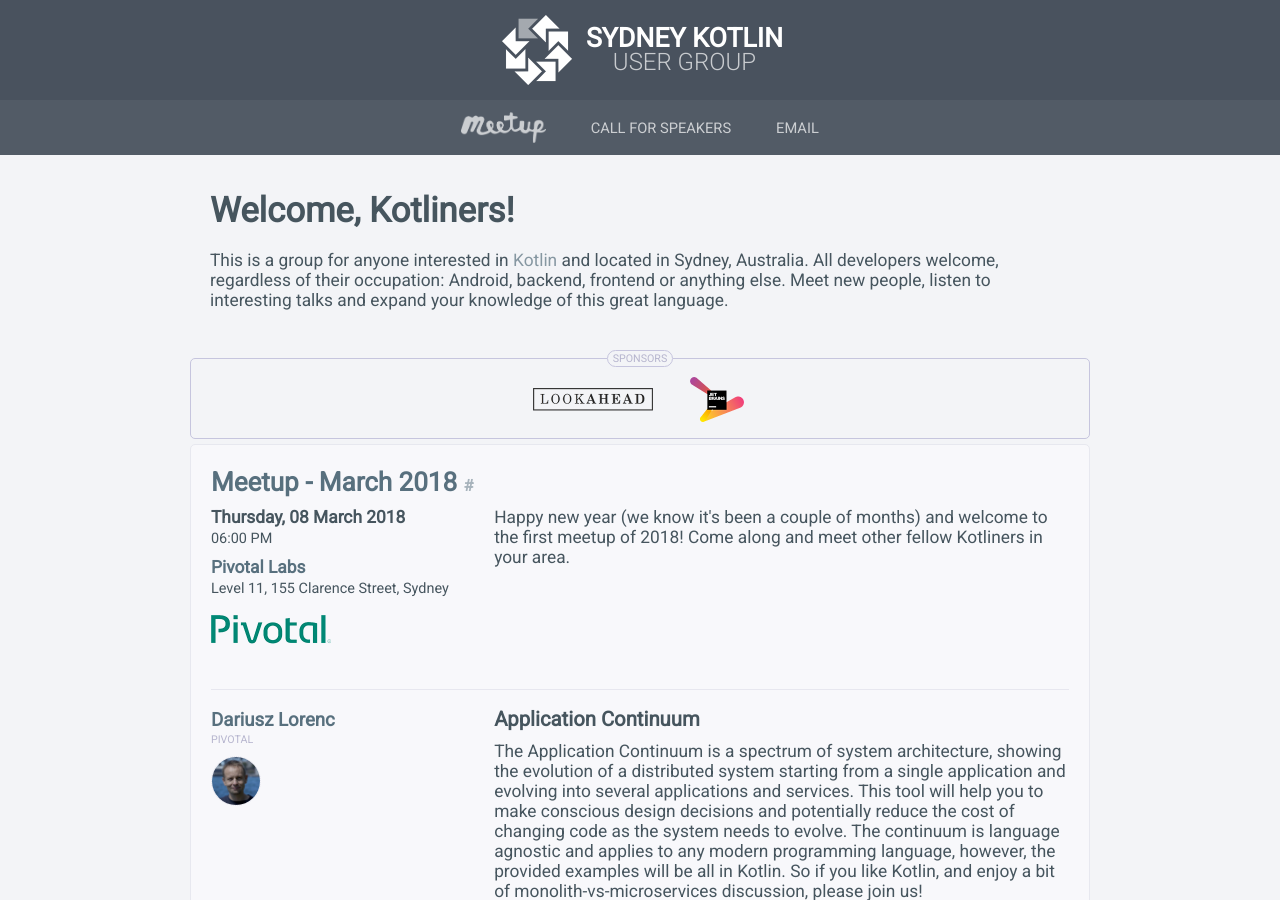
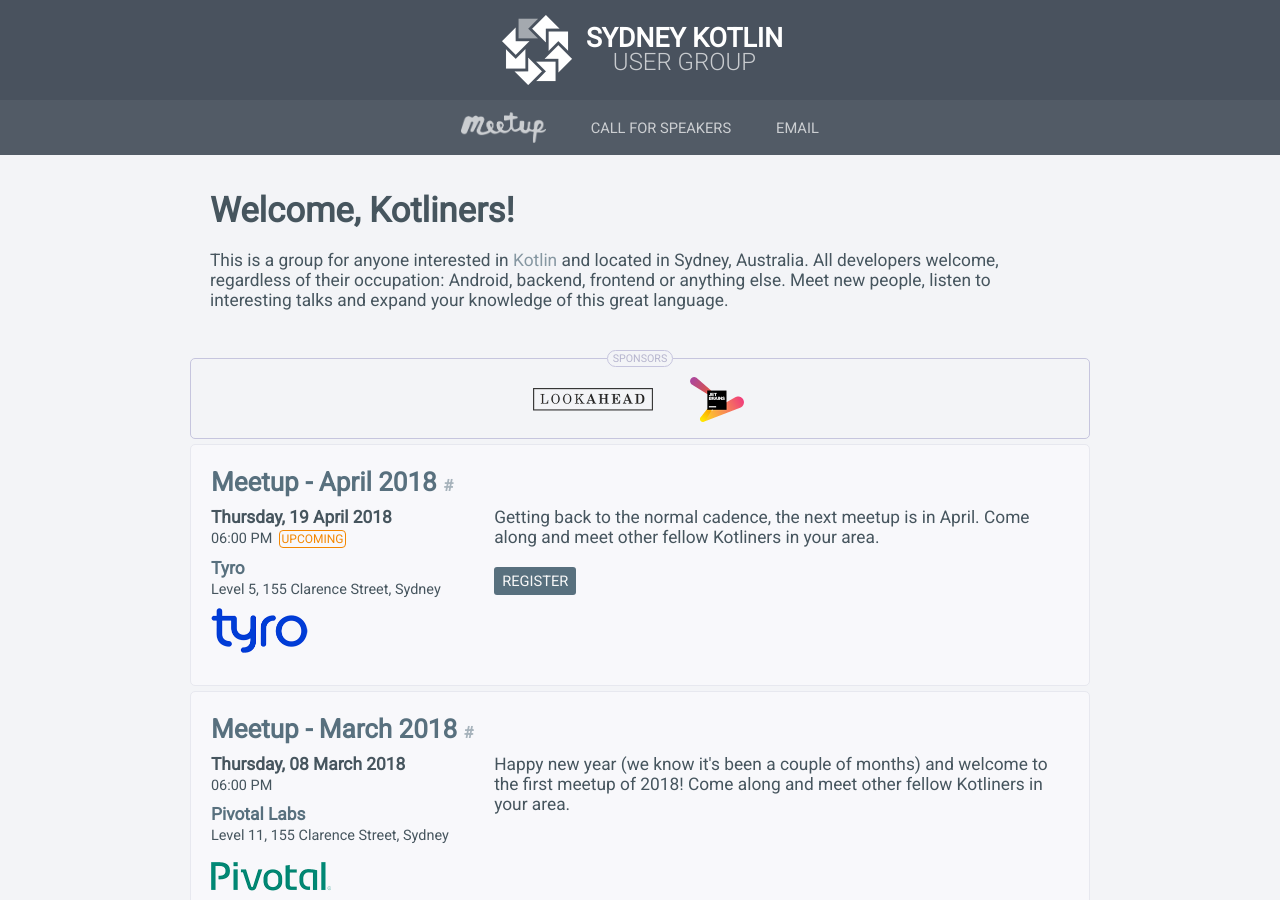
Before and after one commit to garethsime/sydkotlin.github.io, a Jekyll site: the page built from index.html, in a window 1280 px wide and 900 px high. Built offline with Jekyll 4.4.1, drawn with Linux system fonts in a browser that asks for light colours; nearby versions of some CDN libraries.

Commit message:
Announce April 2018 meetup

```diff
--- a/_data/events.yml
+++ b/_data/events.yml
@@ -436,3 +436,21 @@
       links:
         - title: Slides
           url: https://docs.google.com/presentation/d/1ZWnHJ7-JQTuRfHqlNO3iRm7X8nDXuCdwejgdOt4Td_k/edit
+
+- title: "Meetup - April 2018"
+  anchor: meetup-april-2018
+  url: https://www.meetup.com/sydney-kotlin/events/249381035/
+  date: 2018-04-19T18:00:00+10
+  description: >
+    Getting back to the normal cadence, the next meetup is in April. Come along and meet other fellow
+    Kotliners in your area.
+
+  location:
+    name: Tyro
+    address: Level 5, 155 Clarence Street, Sydney
+    url: https://www.google.com.au/maps/place/Tyro+Payments+Limited/@-33.8680148,151.202812,17z/data=!3m1!4b1!4m5!3m4!1s0x1b48b74369714df:0x69024bba69d9b057!8m2!3d-33.8680148!4d151.2050007
+
+  sponsor:
+    name: Tyro
+    url: https://www.tyro.com/
+    image: sponsors/tyro.png
```
Also changed, not shown: assets/sponsors/tyro.png.
